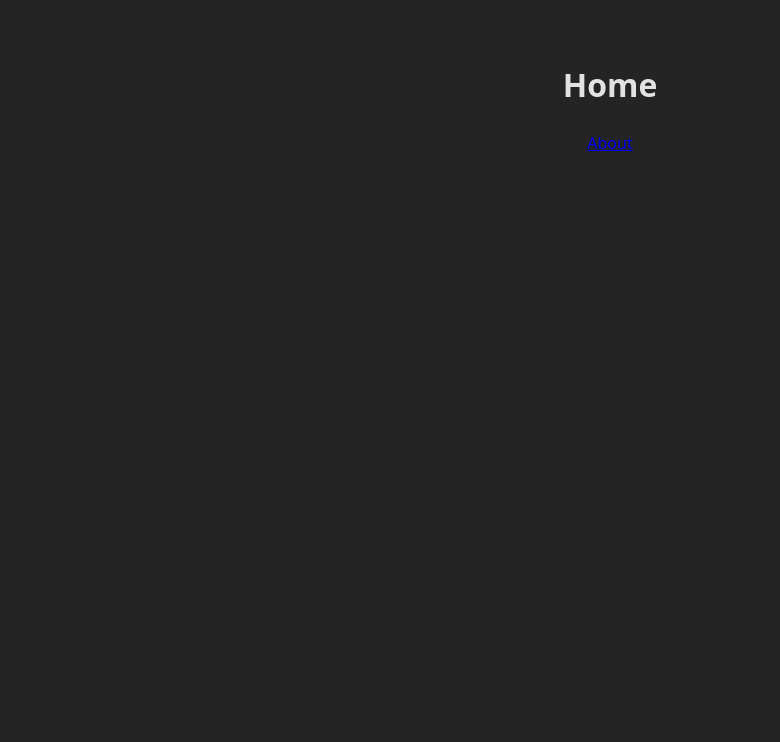
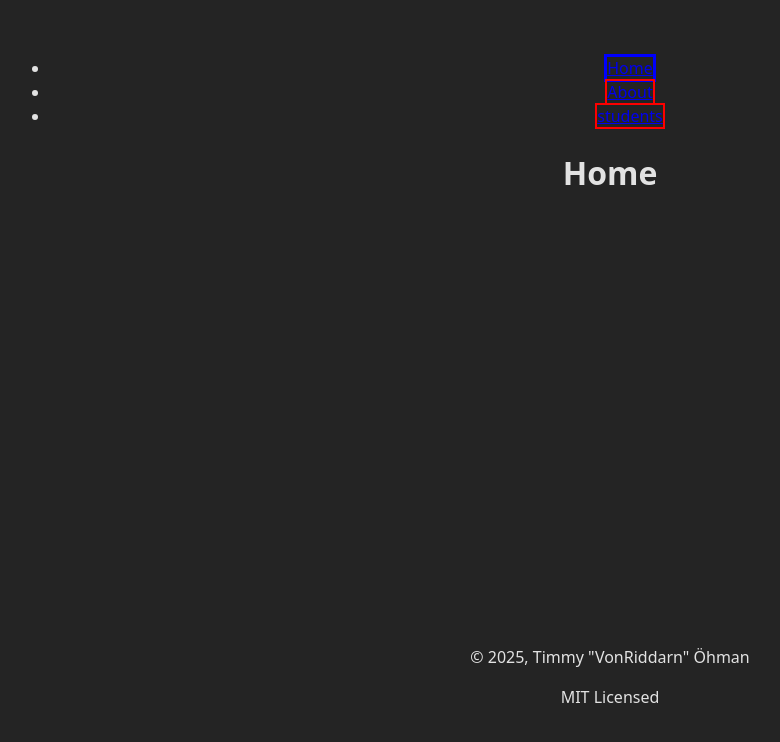
Before and after one commit to VonRiddarn/braintrail, a React (Vite) app: page / in a window 1280 px wide. Shown: the top 742 px of the page, without its empty margins (30-810 px from the left). Built offline with nearby package versions, Linux system fonts and the light colour scheme.

Commit message:
feat: added RootLayout for navigation

```diff
--- a/src/App.tsx
+++ b/src/App.tsx
@@ -4,25 +4,31 @@ import Home from "./routes/Home";
 import About from "./routes/About";
 import Student from "./routes/Student";
 import Students from "./routes/Students";
+import RootLayout from "./layouts/RootLayout/RootLayout";
 
 function App() {
 	const router = createBrowserRouter([
 		{
 			path: "/",
+			element: <RootLayout />,
+			children: [
+				{
+					index: true,
 					element: <Home />,
-			/* Use children here (like Home and About to create Layouts)*/
 				},
 				{
-			path: "/about",
+					path: "about",
 					element: <About />,
 				},
 				{
-			path: "/students",
+					path: "students",
 					element: <Students />,
 					children: [
 						{
 							path: ":studentId",
 							element: <Student />,
+						},
+					],
 				},
 			],
 		},
--- /dev/null
+++ b/src/layouts/RootLayout/Footer/Footer.tsx
@@ -0,0 +1,12 @@
+import "./Footer.scss";
+
+const Footer = () => {
+	return (
+		<footer>
+			<p>© 2025, Timmy "VonRiddarn" Öhman</p>
+			<p>MIT Licensed</p>
+		</footer>
+	);
+};
+
+export default Footer;
--- /dev/null
+++ b/src/layouts/RootLayout/NavBar/NavBar.scss
@@ -0,0 +1,7 @@
+.nav-link {
+	border: 2px solid red;
+
+	&.active {
+		border: 3px solid blue;
+	}
+}
--- /dev/null
+++ b/src/layouts/RootLayout/NavBar/NavBar.tsx
@@ -0,0 +1,38 @@
+import { NavLink } from "react-router-dom";
+import "./NavBar.scss";
+
+const NavBar = () => {
+	const menuItems: { to: string; label: string }[] = [
+		{
+			to: "/",
+			label: "Home",
+		},
+		{
+			to: "about",
+			label: "About",
+		},
+		{
+			to: "students",
+			label: "students",
+		},
+	];
+
+	const getLinkClassName = ({ isActive }: { isActive: boolean }) =>
+		isActive ? "nav-link active" : "nav-link";
+
+	return (
+		<nav>
+			<ul>
+				{menuItems.map((item) => (
+					<li key={item.label}>
+						<NavLink to={item.to} className={getLinkClassName}>
+							{item.label}
+						</NavLink>
+					</li>
+				))}
+			</ul>
+		</nav>
+	);
+};
+
+export default NavBar;
--- /dev/null
+++ b/src/layouts/RootLayout/RootLayout.tsx
@@ -0,0 +1,17 @@
+import { Outlet } from "react-router-dom";
+import NavBar from "./NavBar/NavBar";
+import Footer from "./Footer/Footer";
+
+const RootLayout = () => {
+	return (
+		<>
+			<NavBar />
+			<main>
+				<Outlet />
+			</main>
+			<Footer />
+		</>
+	);
+};
+
+export default RootLayout;
--- a/src/routes/About.tsx
+++ b/src/routes/About.tsx
@@ -1,10 +1,7 @@
-import { Link } from "react-router-dom";
-
 const About = () => {
 	return (
 		<div>
 			<h1>About</h1>
-			<Link to="/">About</Link>
 		</div>
 	);
 };
--- a/src/routes/Home.tsx
+++ b/src/routes/Home.tsx
@@ -1,10 +1,7 @@
-import { Link } from "react-router-dom";
-
 const Home = () => {
 	return (
 		<div>
 			<h1>Home</h1>
-			<Link to="about">About</Link>
 		</div>
 	);
 };
```
Also changed, not shown: src/layouts/RootLayout.tsx (deleted, +0 -20 lines), src/layouts/RootLayout/Footer/Footer.scss (added). Lines whose indentation alone changed are shown as unchanged.
